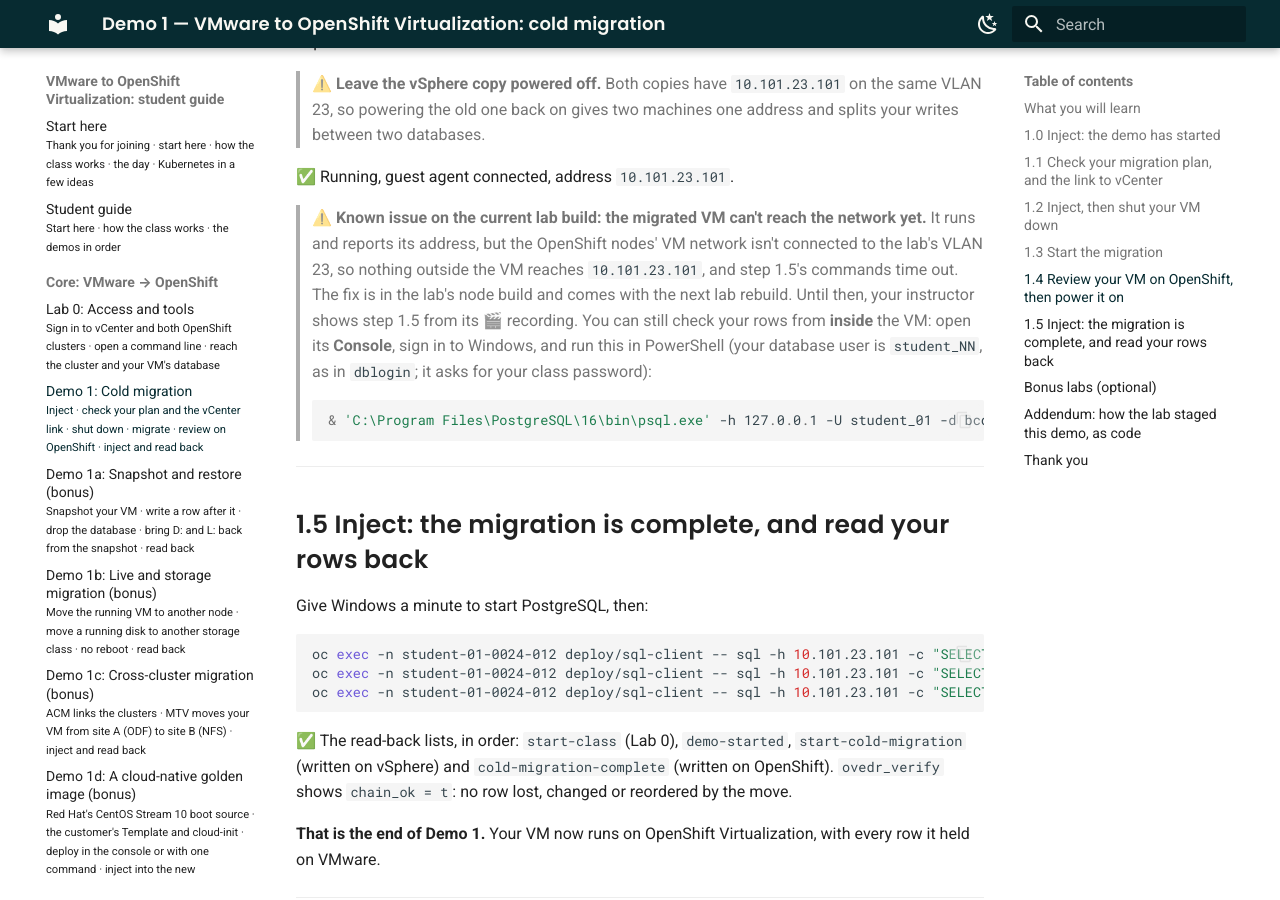
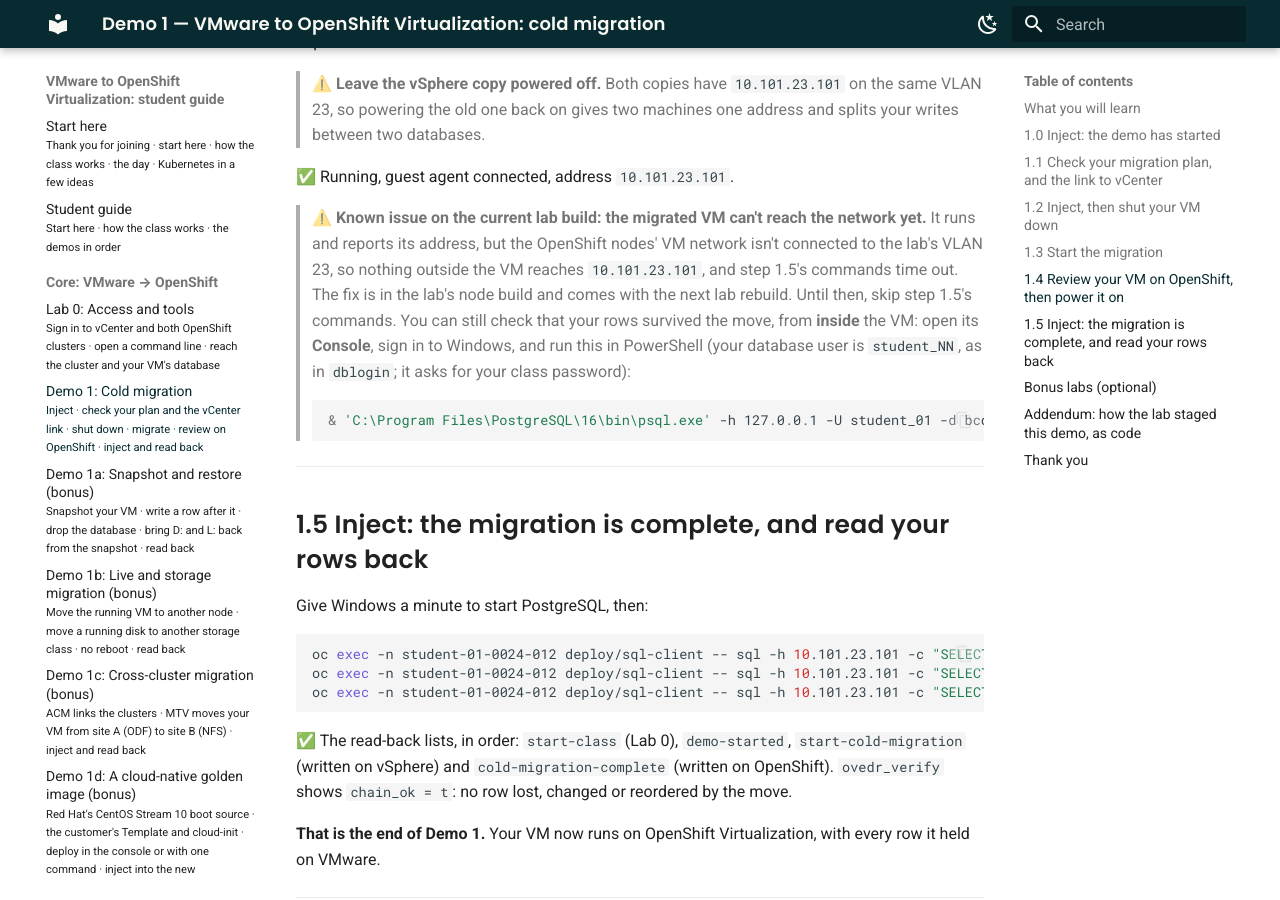
Before and after one commit to paragonmicro-lab/demo-0024-public, an MkDocs documentation site: the page built from docs/demos/01-vmware-to-ove-cold.md, in a window 1280 px wide and 900 px high, scrolled down 4566 px. Built offline with MkDocs 1.6.1 and Material for MkDocs 9.7.7, drawn with Linux system fonts in a browser that asks for light colours; some of the changed lines change nothing that is shown; some of the changed text lies outside the part shown.

Commit message:
class @ demo-openshift-ove a27e56f8806d

```diff
--- a/docs/demos/01-vmware-to-ove-cold.md
+++ b/docs/demos/01-vmware-to-ove-cold.md
@@ -1,13 +1,13 @@
 ---
 title: "Demo 1 — VMware to OpenShift Virtualization: cold migration"
 subtitle: "Inject · check your plan and the vCenter link · shut down · migrate · review on OpenShift · inject and read back"
-version: 1.2.6
+version: 1.2.7
 date: 2026-10-15
 ---
 
 # Demo 1: VMware to OpenShift Virtualization (cold migration)
 
-> **Version 1.2.6 · draft · 2026-10-16** · class/demos/01-vmware-to-ove-cold.md
+> **Version 1.2.7 · draft · 2026-10-16** · class/demos/01-vmware-to-ove-cold.md
 
 ## What you will learn
 
@@ -275,7 +275,7 @@
 > ⚠️ **Known issue on the current lab build: the migrated VM can't reach the network yet.** It runs and reports its
 > address, but the OpenShift nodes' VM network isn't connected to the lab's VLAN 23, so nothing outside the VM
 > reaches `10.101.23.101`, and step 1.5's commands time out. The fix is in the lab's node build and comes with the
-> next lab rebuild. Until then, your instructor shows step 1.5 from its 🎬 recording. You can still check your rows
+> next lab rebuild. Until then, skip step 1.5's commands. You can still check that your rows survived the move,
 > from **inside** the VM: open its **Console**, sign in to Windows, and run this in PowerShell (your database user is
 > `student_NN`, as in `dblogin`; it asks for your class password):
 >
```
